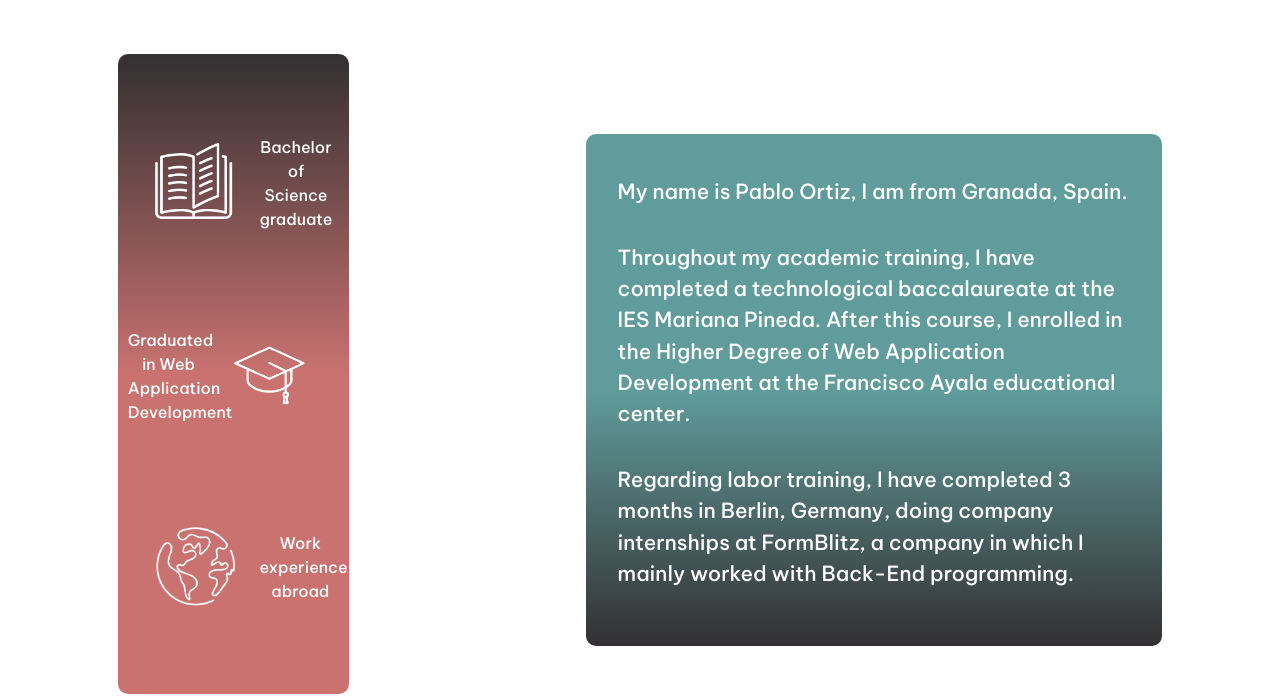
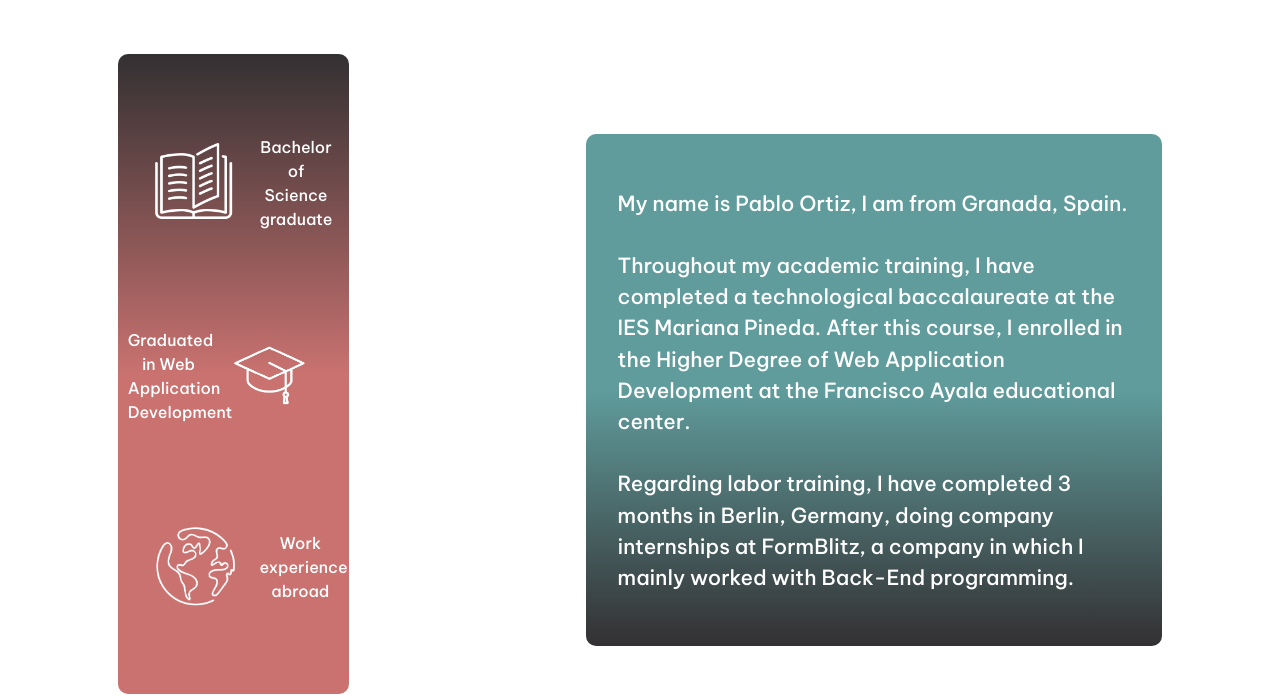
Before and after one commit to HollowKnightGuy/MY_PORTFOLIO, a website built with Parcel: page src/html/about.html in a window 1280 px wide. Shown: the part 272-968 px from the top of the page. Built offline with nearby package versions, Linux system fonts and the light colour scheme.

Commit message:
eliminar p

```diff
--- a/src/html/about.html
+++ b/src/html/about.html
@@ -103,20 +103,16 @@
         </article>
         <article>
           <div class="about--description" data-aos="fade-down" data-aos-duration="700">
-            <p>
             My name is Pablo Ortiz, I am from Granada, Spain.
-            </p>
-            <p>
+            <br /><br />
             Throughout my academic training, I have completed a technological
             baccalaureate at the IES Mariana Pineda. After this course, I
             enrolled in the Higher Degree of Web Application Development at
             the Francisco Ayala educational center.
-            </p>
-            <p>
+            <br /><br />
             Regarding labor training, I have completed 3 months in Berlin,
             Germany, doing company internships at FormBlitz, a company in
             which I mainly worked with Back-End programming.
-            </p>
           </div>
         </article>
       </div>
```
Lines whose indentation alone changed are shown as unchanged.
